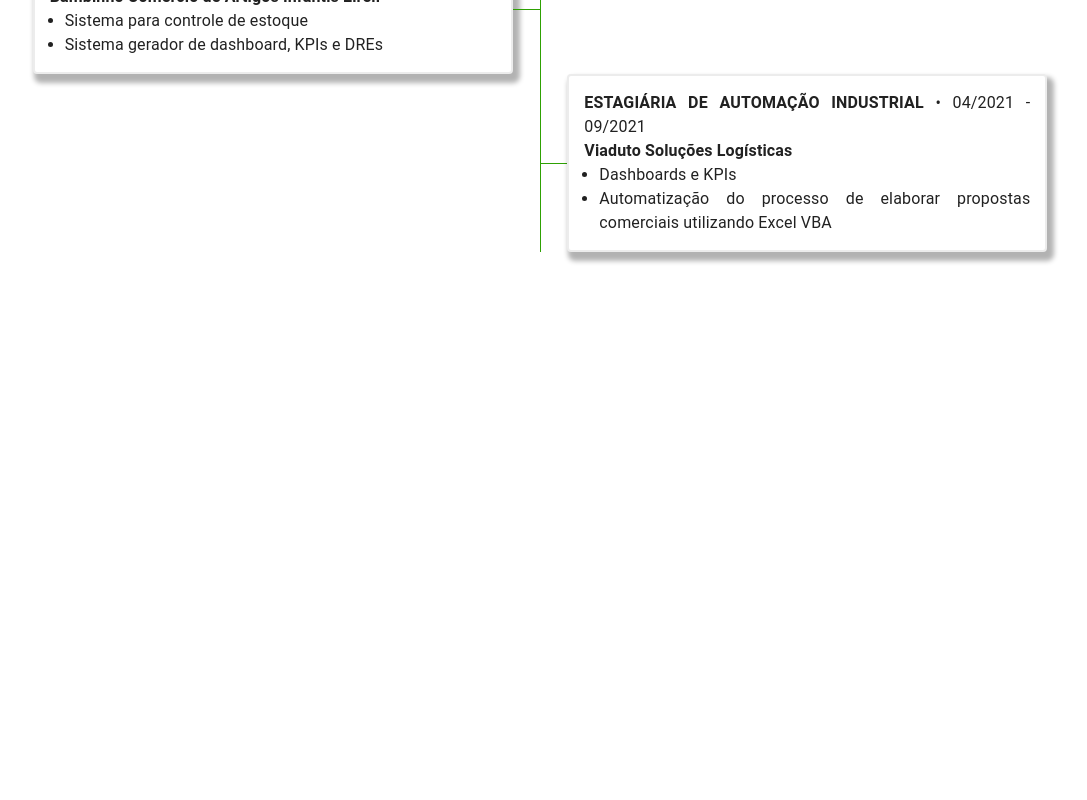
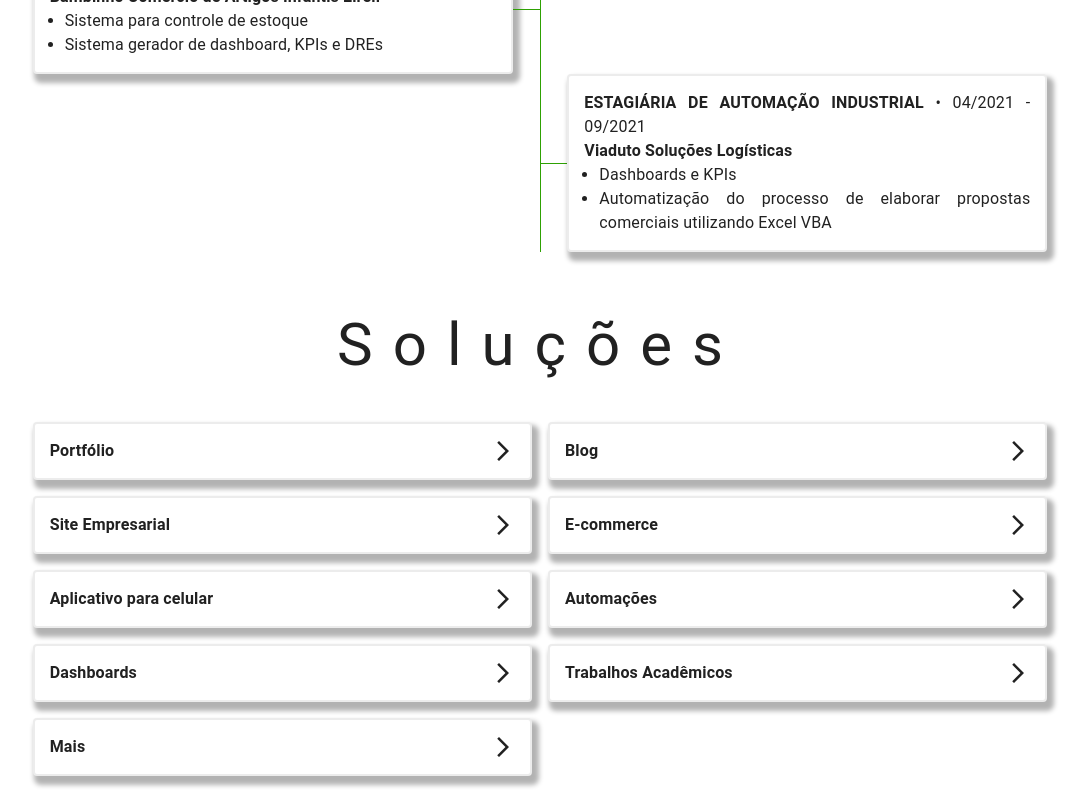
Before and after one commit to AshileySabah/portfolio-final, a React (Vite) app: page / in a window 1280 px wide. Shown: the part 1761-2561 px from the top of the page, without its empty margins (100-1187 px from the left). Before the commit the page ends 2037 px from the top, so only its background shows below. Built offline with nearby package versions, Linux system fonts and the light colour scheme.

Commit message:
feat: page solucoes

```diff
--- a/src/pages/Portal/Home/index.tsx
+++ b/src/pages/Portal/Home/index.tsx
@@ -1,5 +1,6 @@
 import { Experiencias } from "@/pages/Experiencias";
 import { Habilidades } from "@/pages/Habilidades";
+import { Solucoes } from "@/pages/Solucoes";
 import { Grid } from "@mui/material";
 
 export const Home: React.FC = () => {
@@ -8,6 +9,7 @@
       <Grid item xs={12} sm={12} md={12} lg={10} xl={10}>
         <Habilidades />
         <Experiencias />
+        <Solucoes />
       </Grid>
     </Grid>
   );
--- /dev/null
+++ b/src/pages/Solucoes/components/Card.tsx
@@ -0,0 +1,15 @@
+import { Typography } from "@mui/material";
+import { Solucoes } from "../data";
+import { Container } from "./styles";
+import ArrowForwardIosIcon from "@mui/icons-material/ArrowForwardIos";
+
+interface CardProps extends Solucoes {}
+
+export const Card: React.FC<CardProps> = ({ descricao }) => {
+  return (
+    <Container>
+      <Typography>{descricao}</Typography>
+      <ArrowForwardIosIcon />
+    </Container>
+  );
+};
--- /dev/null
+++ b/src/pages/Solucoes/components/styles.tsx
@@ -0,0 +1,34 @@
+import styled, { css } from "styled-components";
+import { Paper } from "@mui/material";
+
+export const Container = styled(Paper)`
+  padding: 15px;
+  border-radius: 5px;
+  border: 2px solid #ececec;
+  background-color: ${({ theme }) => theme?.palette?.common?.white};
+  text-align: justify;
+
+  display: flex;
+  justify-content: space-between;
+
+  -webkit-box-shadow: 4px 6px 5px 3px rgba(0, 0, 0, 0.3) !important;
+  -moz-box-shadow: 4px 6px 5px 3px rgba(0, 0, 0, 0.3) !important;
+  box-shadow: 4px 6px 5px 3px rgba(0, 0, 0, 0.3) !important;
+
+  p {
+    font-weight: bold;
+  }
+
+  &:hover {
+    border: 2px solid ${({ theme }) => theme?.palette?.secondary?.main};
+    cursor: pointer;
+    transition:
+      border-color 0.5s,
+      color 0.5s;
+
+    p,
+    svg {
+      color: ${({ theme }) => theme?.palette?.secondary?.main};
+    }
+  }
+`;
--- /dev/null
+++ b/src/pages/Solucoes/data.ts
@@ -0,0 +1,16 @@
+export interface Solucoes {
+  descricao: string;
+  imagem: string;
+}
+
+export const solucoes: Solucoes[] = [
+  { descricao: "Portfólio", imagem: "imagem" },
+  { descricao: "Blog", imagem: "imagem" },
+  { descricao: "Site Empresarial", imagem: "imagem" },
+  { descricao: "E-commerce", imagem: "imagem" },
+  { descricao: "Aplicativo para celular", imagem: "imagem" },
+  { descricao: "Automações", imagem: "imagem" },
+  { descricao: "Dashboards", imagem: "imagem" },
+  { descricao: "Trabalhos Acadêmicos", imagem: "imagem" },
+  { descricao: "Mais", imagem: "imagem" },
+];
--- /dev/null
+++ b/src/pages/Solucoes/index.tsx
@@ -0,0 +1,24 @@
+import { solucoes } from "./data";
+import { Card } from "./components/Card";
+import { Grid } from "@mui/material";
+import { PageLayout } from "@/components/PageLayout";
+
+export const Solucoes = () => {
+  return (
+    <PageLayout section="Soluções">
+      <Grid container spacing={2}>
+        <Grid item xs={12}>
+          <Grid container spacing={2}>
+            {solucoes?.map((solucao) => {
+              return (
+                <Grid item xs={12} sm={12} md={6} lg={6} xl={4}>
+                  <Card {...solucao} />
+                </Grid>
+              );
+            })}
+          </Grid>
+        </Grid>
+      </Grid>
+    </PageLayout>
+  );
+};
```
